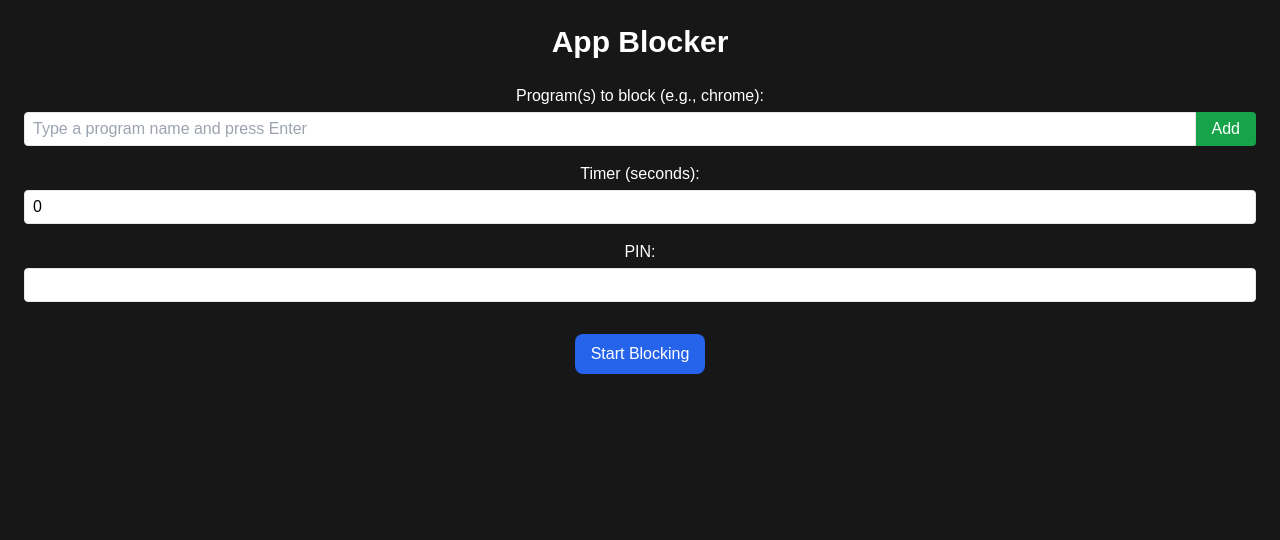
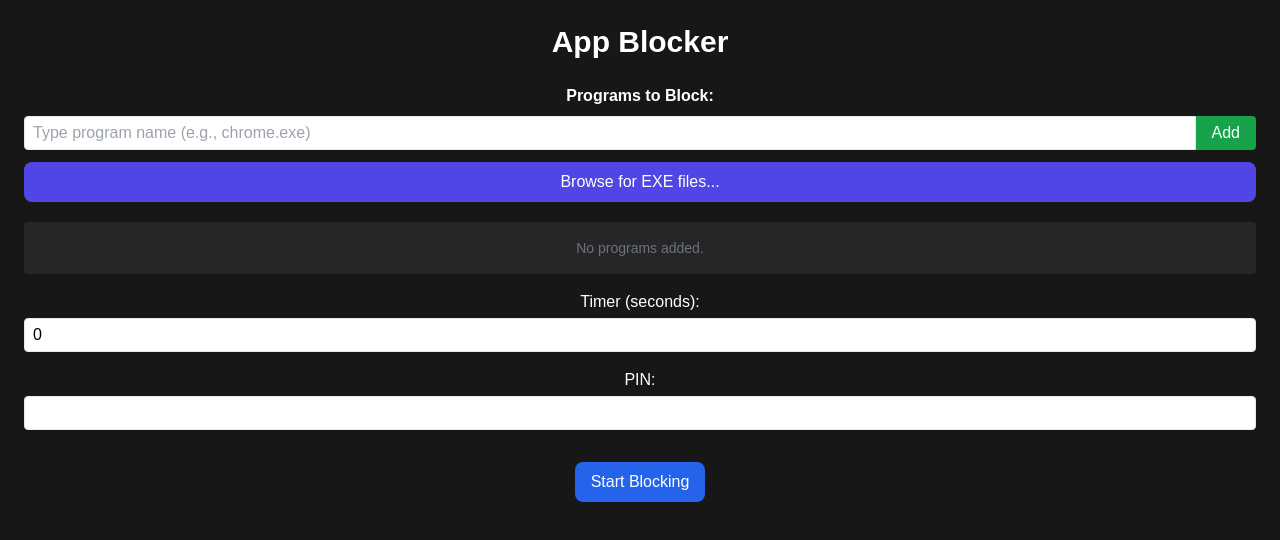
Before and after one commit to Artur-Nayman/AppBlocker, a React (Vite) app: page / in a window 1280 px wide. Shown: the top 540 px of the page. Built offline with nearby package versions, Linux system fonts and the light colour scheme.

Commit message:
Now you can add multiple app by typin their names or by browse in explorer

```diff
--- a/package.json
+++ b/package.json
@@ -14,7 +14,8 @@
     "react-dom": "^18.3.0",
     "ps-list": "^8.1.1",
     "concurrently": "^8.2.1",
-    "wait-on": "^7.2.0"
+    "wait-on": "^7.2.0",
+    "electron-store": "^9.0.0"
   },
   "devDependencies": {
     "electron": "^32.2.0",
--- a/src/App.jsx
+++ b/src/App.jsx
@@ -4,7 +4,7 @@ import Timer from "./components/Timer";
 import PinInput from "./components/PinInput";
 
 export default function App() {
-  const [programs, setPrograms] = useState([]); // Changed from string to array
+  const [programs, setPrograms] = useState([]);
   const [duration, setDuration] = useState(0);
   const [pin, setPin] = useState("");
   const [message, setMessage] = useState("");
@@ -13,12 +13,25 @@ export default function App() {
   const [countdown, setCountdown] = useState(0);
   const [blockedPrograms, setBlockedPrograms] = useState([]);
 
+  // Load and save programs from storage
+  useEffect(() => {
+    if (window.api && window.api.getPrograms) {
+      window.api.getPrograms().then(setPrograms);
+    }
+  }, []);
+
+  useEffect(() => {
+    if (window.api && window.api.setPrograms) {
+      window.api.setPrograms(programs);
+    }
+  }, [programs]);
+
   useEffect(() => {
     const handleBlockingState = (event, { isBlocking, duration, programs }) => {
       setIsBlocking(isBlocking);
       if (isBlocking) {
         setCountdown(duration);
-        setBlockedPrograms(programs); // Store the list of blocked programs
+        setBlockedPrograms(programs);
         setMessage("");
       } else {
         setCountdown(0);
@@ -66,7 +79,7 @@ export default function App() {
 
     if (window.api && window.api.startBlock) {
       window.api.startBlock({
-        processNames: programs, // Pass the array
+        processNames: programs,
         durationMs: duration * 1000,
         pin
       });
@@ -116,7 +129,7 @@ export default function App() {
         </div>
       ) : (
         <>
-          <ProgramSelector onProgramsChange={setPrograms} />
+          <ProgramSelector programs={programs} setPrograms={setPrograms} />
           <Timer onChange={setDuration} />
           <PinInput onChange={setPin} />
           <button
--- a/src/components/ProgramSelector.jsx
+++ b/src/components/ProgramSelector.jsx
@@ -1,27 +1,35 @@
-import { useState } from "react";
+import { useState, useEffect } from "react";
 
-function ProgramSelector({ onProgramsChange }) {
-  const [currentProgram, setCurrentProgram] = useState("");
-  const [programs, setPrograms] = useState([]);
+function ProgramSelector({ programs, setPrograms }) {
+  const [currentProgramInput, setCurrentProgramInput] = useState("");
 
   const handleAddProgram = () => {
-    let programName = currentProgram.trim();
-    if (programName && !programs.includes(programName)) {
+    let programName = currentProgramInput.trim();
+    if (programName) {
       // Automatically append .exe if not present
       if (!programName.toLowerCase().endsWith(".exe")) {
         programName += ".exe";
       }
-      const newPrograms = [...programs, programName];
-      setPrograms(newPrograms);
-      onProgramsChange(newPrograms); // Notify parent component
-      setCurrentProgram(""); // Clear input field
+      // Add only if not already in the list
+      if (!programs.includes(programName)) {
+        setPrograms(prevPrograms => [...prevPrograms, programName]);
+      }
+      setCurrentProgramInput(""); // Clear input field
+    }
+  };
+
+  const handleBrowse = async () => {
+    if (window.api && window.api.browseForPrograms) {
+      const newPrograms = await window.api.browseForPrograms();
+      // Filter out duplicates and add new programs
+      const updatedPrograms = [...new Set([...programs, ...newPrograms])];
+      setPrograms(updatedPrograms);
     }
   };
 
   const handleRemoveProgram = (programToRemove) => {
-    const newPrograms = programs.filter(p => p !== programToRemove);
-    setPrograms(newPrograms);
-    onProgramsChange(newPrograms); // Notify parent component
+    const updatedPrograms = programs.filter(p => p !== programToRemove);
+    setPrograms(updatedPrograms);
   };
 
   const handleKeyDown = (e) => {
@@ -33,32 +41,48 @@ function ProgramSelector({ onProgramsChange }) {
 
   return (
     <div className="mb-4">
-      <label className="block mb-1">Program(s) to block (e.g., chrome):</label>
-      <div className="flex">
+      <label className="block mb-2 font-semibold">Programs to Block:</label>
+
+      {/* Input for manual entry */}
+      <div className="flex mb-3">
         <input
           type="text"
-          value={currentProgram}
-          onChange={(e) => setCurrentProgram(e.target.value)}
+          value={currentProgramInput}
+          onChange={(e) => setCurrentProgramInput(e.target.value)}
           onKeyDown={handleKeyDown}
           className="border px-2 py-1 rounded-l w-full text-black"
-          placeholder="Type a program name and press Enter"
+          placeholder="Type program name (e.g., chrome.exe)"
         />
         <button
           onClick={handleAddProgram}
-          className="bg-green-600 text-white px-4 py-1 rounded-r hover:bg-green-700"
+          className="bg-green-600 text-white px-4 py-1 rounded-r hover:bg-green-700 transition-colors"
         >
           Add
         </button>
       </div>
-      <ul className="mt-2">
+
+      {/* Button for browsing */}
+      <button
+        onClick={handleBrowse}
+        className="bg-indigo-600 text-white px-4 py-2 rounded-lg hover:bg-indigo-700 transition-colors w-full mb-3"
+      >
+        Browse for EXE files...
+      </button>
+
+      {/* List of added programs */}
+      <ul className="mt-2 max-h-40 overflow-y-auto bg-neutral-800 rounded p-2">
+        {programs.length === 0 && (
+          <p className="text-gray-500 text-sm text-center py-2">No programs added.</p>
+        )}
         {programs.map(p => (
-          <li key={p} className="flex justify-between items-center bg-gray-800 p-2 rounded mb-1">
+          <li key={p} className="flex justify-between items-center bg-gray-700 p-2 rounded mb-1 last:mb-0">
             <span>{p}</span>
             <button
               onClick={() => handleRemoveProgram(p)}
-              className="text-red-500 hover:text-red-700"
+              className="text-red-400 hover:text-red-600 font-bold text-lg leading-none"
+              title={`Remove ${p}`}
             >
-              Remove
+              &times;
             </button>
           </li>
         ))}
```
Also changed, not shown: electron/main.js (+16 -1 lines), electron/preload.js (+8 -2 lines), electron/shortcuts.js (added), 1 other file (tests, documents, lock files or other folders).
